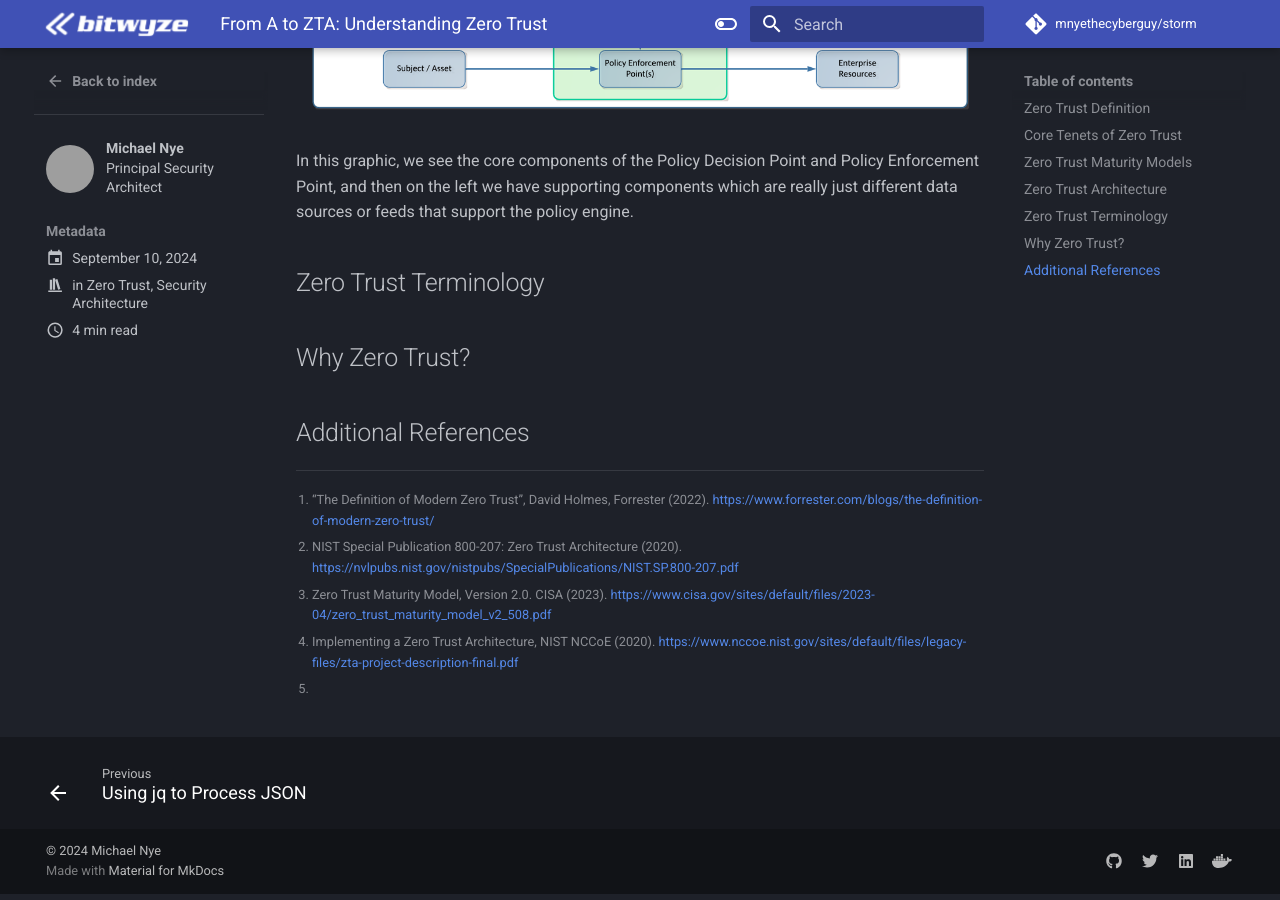
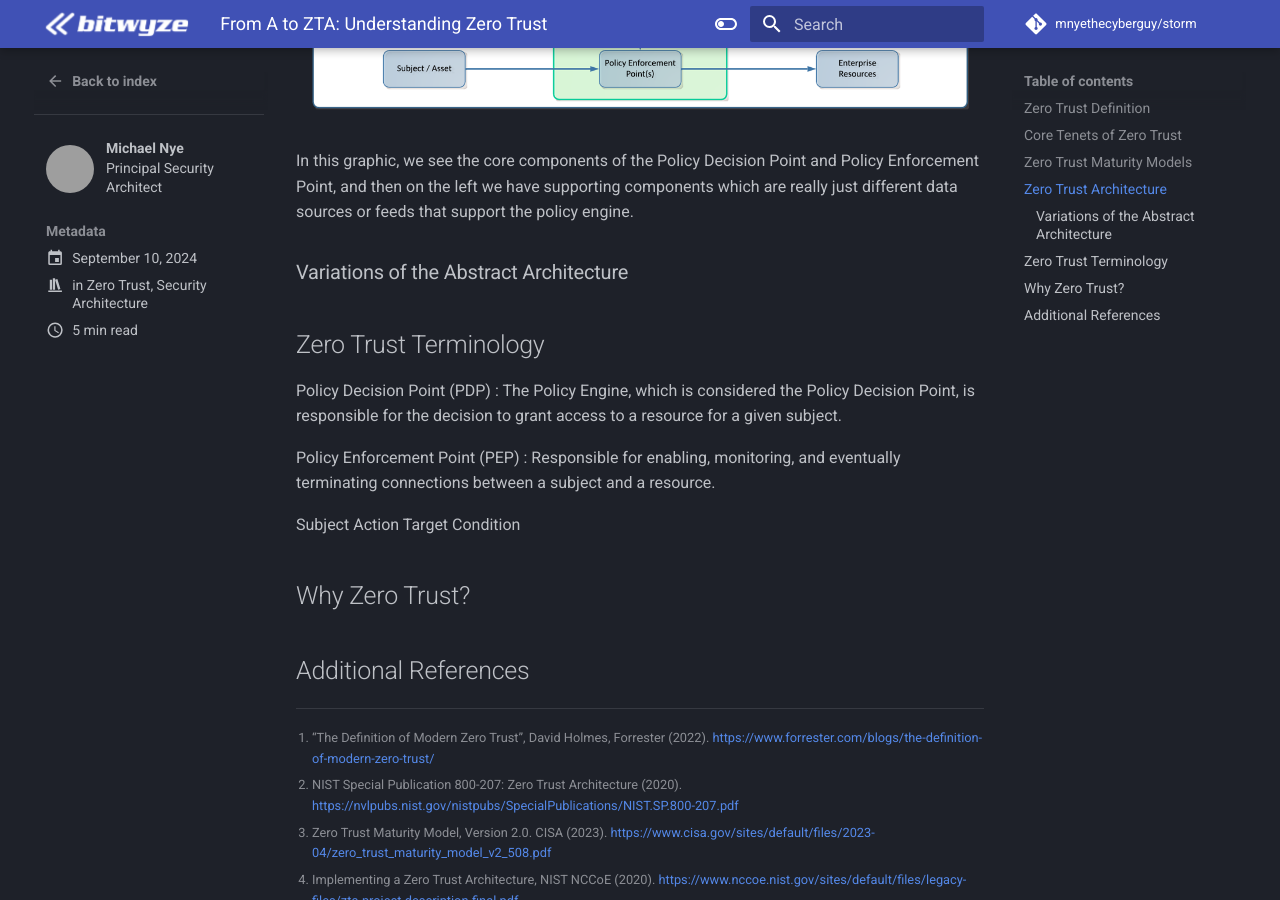
Before and after one commit to mnyethecyberguy/storm, an MkDocs documentation site: the page built from docs/blog/posts/zt-overview.md, in a window 1280 px wide and 900 px high, scrolled down 3059 px. Built offline with MkDocs 1.6.1 and Material for MkDocs 9.7.7, drawn with Linux system fonts in a browser that asks for light colours; comment, search, counter and statistics services are not loaded; grey boxes are pictures that could not be loaded.

Commit message:
Updated zt-overview.md

```diff
--- a/docs/blog/posts/zt-overview.md
+++ b/docs/blog/posts/zt-overview.md
@@ -63,9 +63,20 @@ Analyzing the Implementing a Zero Trust Architecture publication by the NIST NCC
 
 In this graphic, we see the core components of the Policy Decision Point and Policy Enforcement Point, and then on the left we have supporting components which are really just different data sources or feeds that support the policy engine.
 
+### Variations of the Abstract Architecture
+
 ## Zero Trust Terminology
 
+Policy Decision Point (PDP)
+: The Policy Engine, which is considered the Policy Decision Point, is responsible for the decision to grant access to a resource for a given subject.
 
+Policy Enforcement Point (PEP)
+: Responsible for enabling, monitoring, and eventually terminating connections between a subject and a resource.
+
+Subject
+Action
+Target
+Condition
 
 ## Why Zero Trust?
 
```
